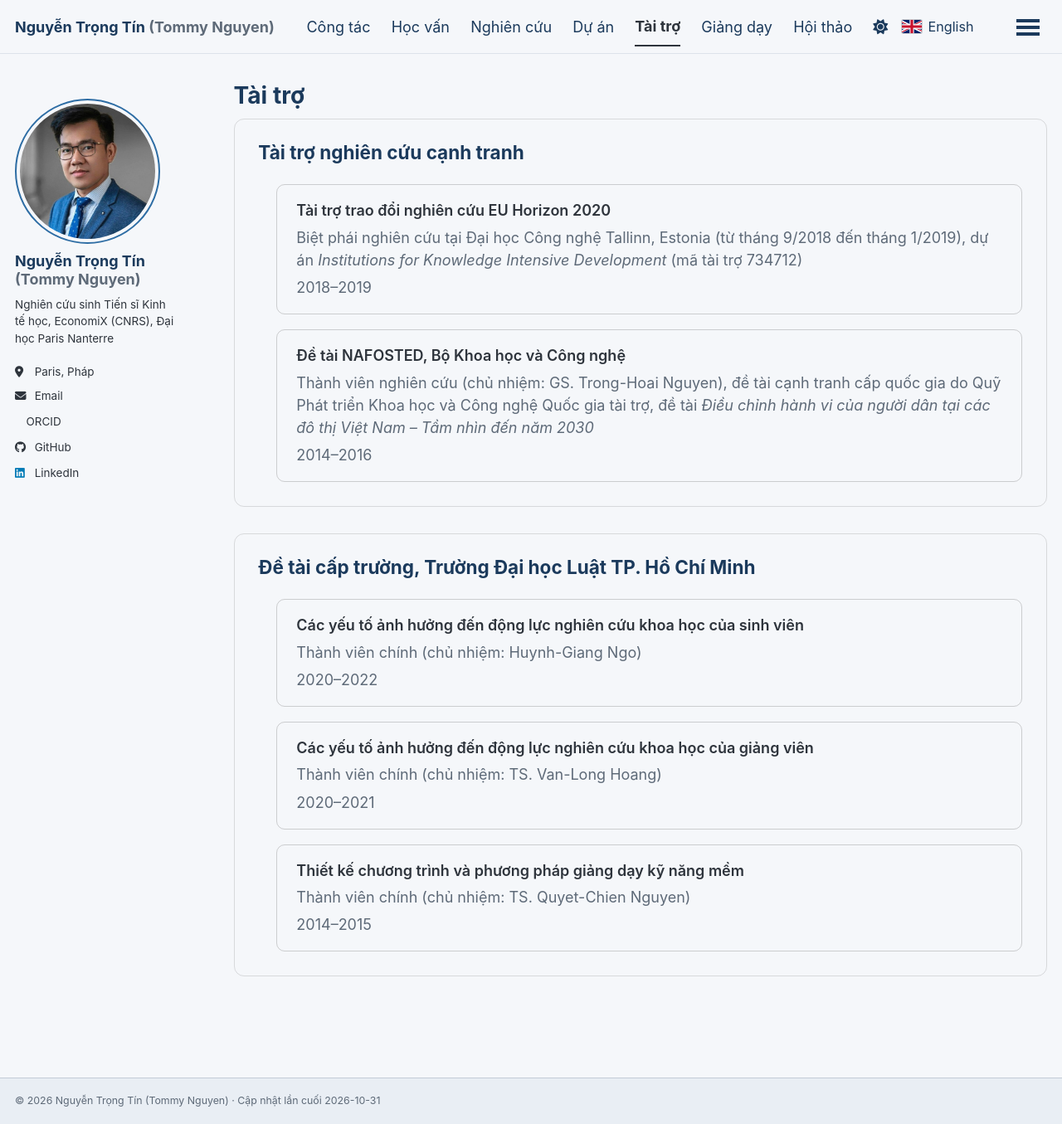
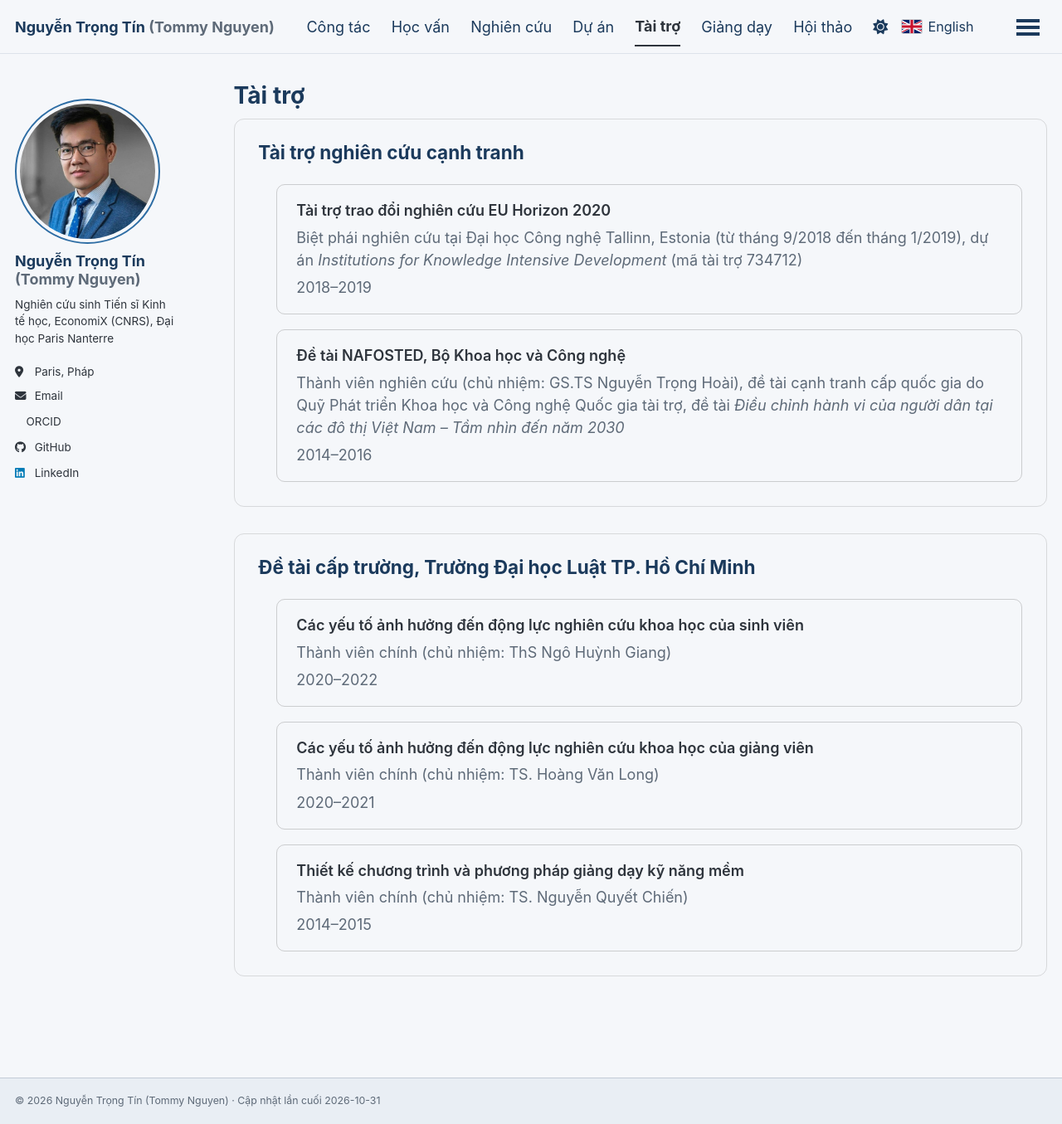
Before and after one commit to trongtin142/trongtin142.github.io, a Jekyll site: the page built from _pages/vi-grants.md, in a window 1280 px wide and 1355 px high. Shown: the whole window at 83% size. Built offline with Jekyll 4.4.1, drawn with Linux system fonts in a browser that asks for light colours; a script bundle is joined from its source files by our own code; a style sheet for code colours, icons or effects is not loaded.

Commit message:
Use full Vietnamese names and titles for PIs on Vietnamese Grants page

```diff
--- a/_pages/vi-grants.md
+++ b/_pages/vi-grants.md
@@ -19,7 +19,7 @@ author_profile: true
 
 <div class="conf-item">
 <div class="conf-item__event">Đề tài NAFOSTED, Bộ Khoa học và Công nghệ</div>
-<div class="conf-item__detail">Thành viên nghiên cứu (chủ nhiệm: GS. Trong-Hoai Nguyen), đề tài cạnh tranh cấp quốc gia do Quỹ Phát triển Khoa học và Công nghệ Quốc gia tài trợ, đề tài <em>Điều chỉnh hành vi của người dân tại các đô thị Việt Nam – Tầm nhìn đến năm 2030</em></div>
+<div class="conf-item__detail">Thành viên nghiên cứu (chủ nhiệm: GS.TS Nguyễn Trọng Hoài), đề tài cạnh tranh cấp quốc gia do Quỹ Phát triển Khoa học và Công nghệ Quốc gia tài trợ, đề tài <em>Điều chỉnh hành vi của người dân tại các đô thị Việt Nam – Tầm nhìn đến năm 2030</em></div>
 <div class="conf-item__detail">2014–2016</div>
 </div>
 
@@ -30,19 +30,19 @@ author_profile: true
 
 <div class="conf-item">
 <div class="conf-item__event">Các yếu tố ảnh hưởng đến động lực nghiên cứu khoa học của sinh viên</div>
-<div class="conf-item__detail">Thành viên chính (chủ nhiệm: Huynh-Giang Ngo)</div>
+<div class="conf-item__detail">Thành viên chính (chủ nhiệm: ThS Ngô Huỳnh Giang)</div>
 <div class="conf-item__detail">2020–2022</div>
 </div>
 
 <div class="conf-item">
 <div class="conf-item__event">Các yếu tố ảnh hưởng đến động lực nghiên cứu khoa học của giảng viên</div>
-<div class="conf-item__detail">Thành viên chính (chủ nhiệm: TS. Van-Long Hoang)</div>
+<div class="conf-item__detail">Thành viên chính (chủ nhiệm: TS. Hoàng Văn Long)</div>
 <div class="conf-item__detail">2020–2021</div>
 </div>
 
 <div class="conf-item">
 <div class="conf-item__event">Thiết kế chương trình và phương pháp giảng dạy kỹ năng mềm</div>
-<div class="conf-item__detail">Thành viên chính (chủ nhiệm: TS. Quyet-Chien Nguyen)</div>
+<div class="conf-item__detail">Thành viên chính (chủ nhiệm: TS. Nguyễn Quyết Chiến)</div>
 <div class="conf-item__detail">2014–2015</div>
 </div>
 
```
